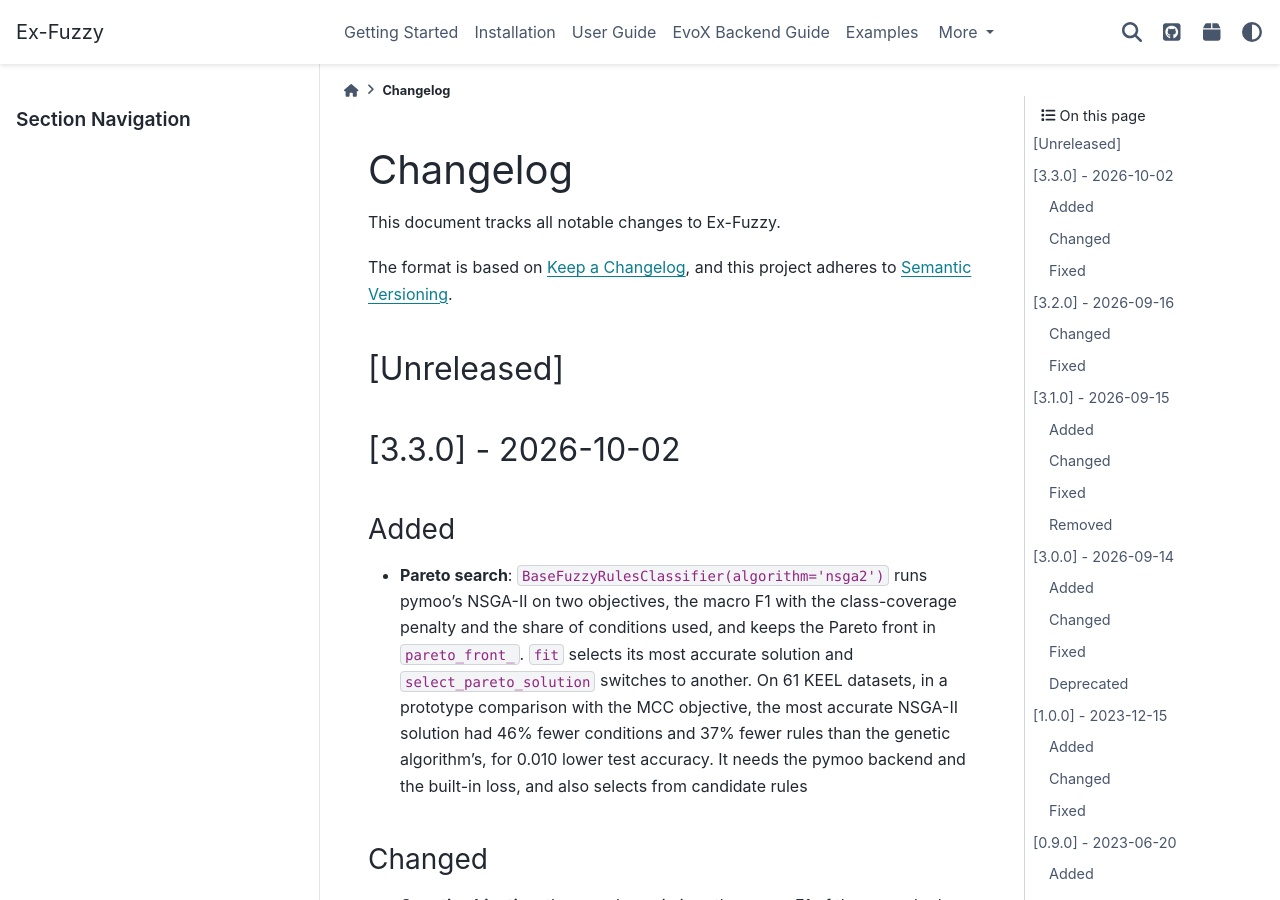
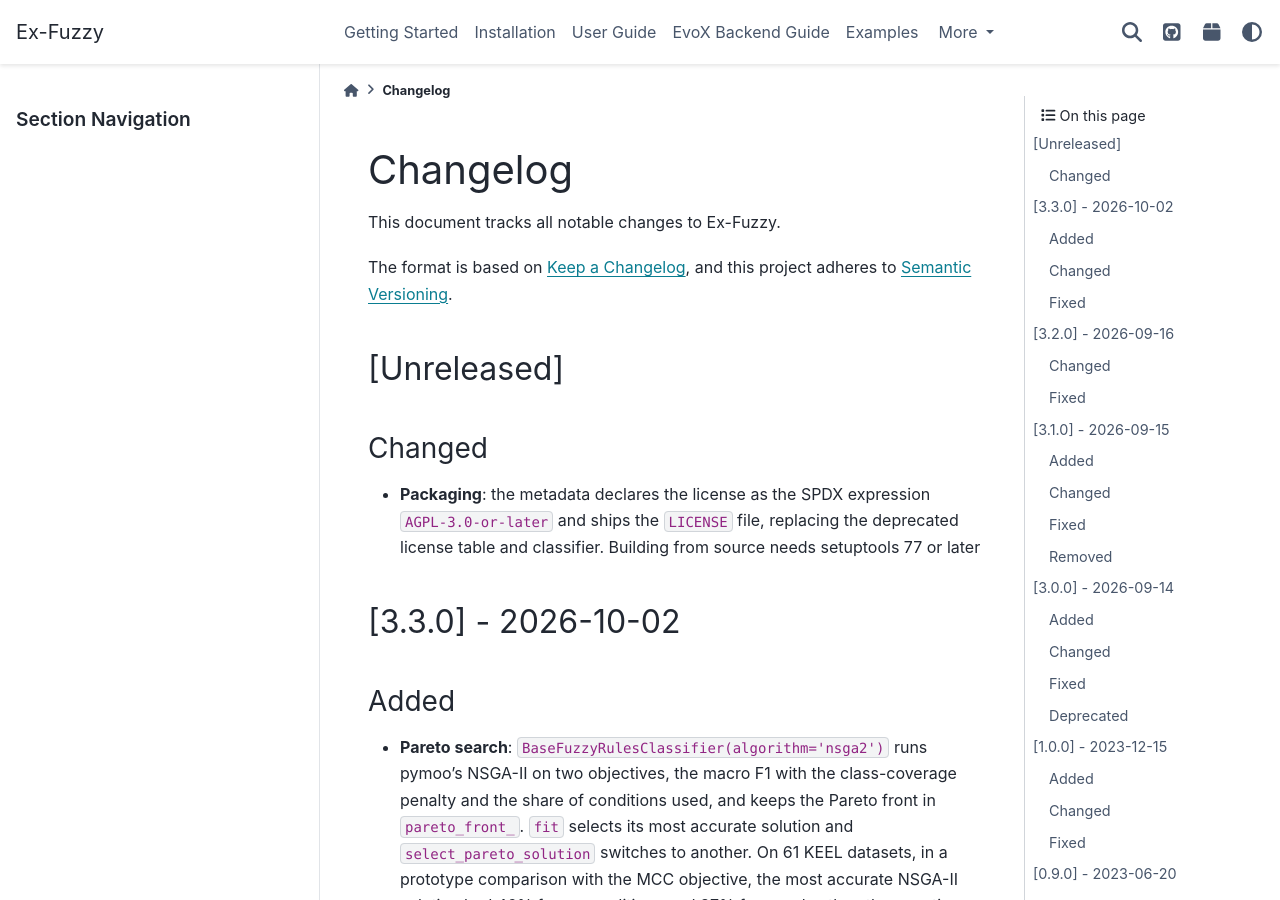
Before and after one commit to Fuminides/ex-fuzzy, a Sphinx documentation site: the page built from docs/source/changelog.rst, in a window 1280 px wide and 900 px high. Built offline with Sphinx 7.4.7 and the PyData theme 0.15.4, drawn with Linux system fonts in a browser that asks for light colours.

Commit message:
packaging: declare the license as an SPDX expression
Replace the deprecated license table and license classifier with
license = "AGPL-3.0-or-later" and license-files = ["LICENSE"], which
setuptools stops accepting in 2027. Building now needs setuptools 77 or
later; build isolation installs it.

Co-Authored-By: Claude Opus 5.5 <noreply@anthropic.com>

```diff
--- a/docs/source/changelog.rst
+++ b/docs/source/changelog.rst
@@ -9,6 +9,13 @@ and this project adheres to `Semantic Versioning <https://semver.org/spec/v2.0.0
 
 [Unreleased]
 ============
+
+Changed
+-------
+- **Packaging**: the metadata declares the license as the SPDX expression
+  ``AGPL-3.0-or-later`` and ships the ``LICENSE`` file, replacing the
+  deprecated license table and classifier. Building from source needs
+  setuptools 77 or later
 
 [3.3.0] - 2026-10-02
 ====================
--- a/pyproject.toml
+++ b/pyproject.toml
@@ -1,5 +1,5 @@
 [build-system]
-requires = ["setuptools>=64", "wheel"]
+requires = ["setuptools>=77", "wheel"]
 build-backend = "setuptools.build_meta"
 
 [project]
@@ -8,7 +8,8 @@ dynamic = ["version"]
 description = "Library to perform explainable AI using fuzzy logic."
 readme = "README.md"
 requires-python = ">=3.10"
-license = {text = "AGPL-3.0-or-later"}
+license = "AGPL-3.0-or-later"
+license-files = ["LICENSE"]
 authors = [
     {name = "Javier Fumanal Idocin", email = "javierfumanalidocin@gmail.com"},
 ]
@@ -18,7 +19,6 @@ maintainers = [
 classifiers = [
     "Development Status :: 4 - Beta",
     "Intended Audience :: Science/Research",
-    "License :: OSI Approved :: GNU Affero General Public License v3 or later (AGPLv3+)",
     "Programming Language :: Python",
     "Programming Language :: Python :: 3",
     "Programming Language :: Python :: 3.10",
```
